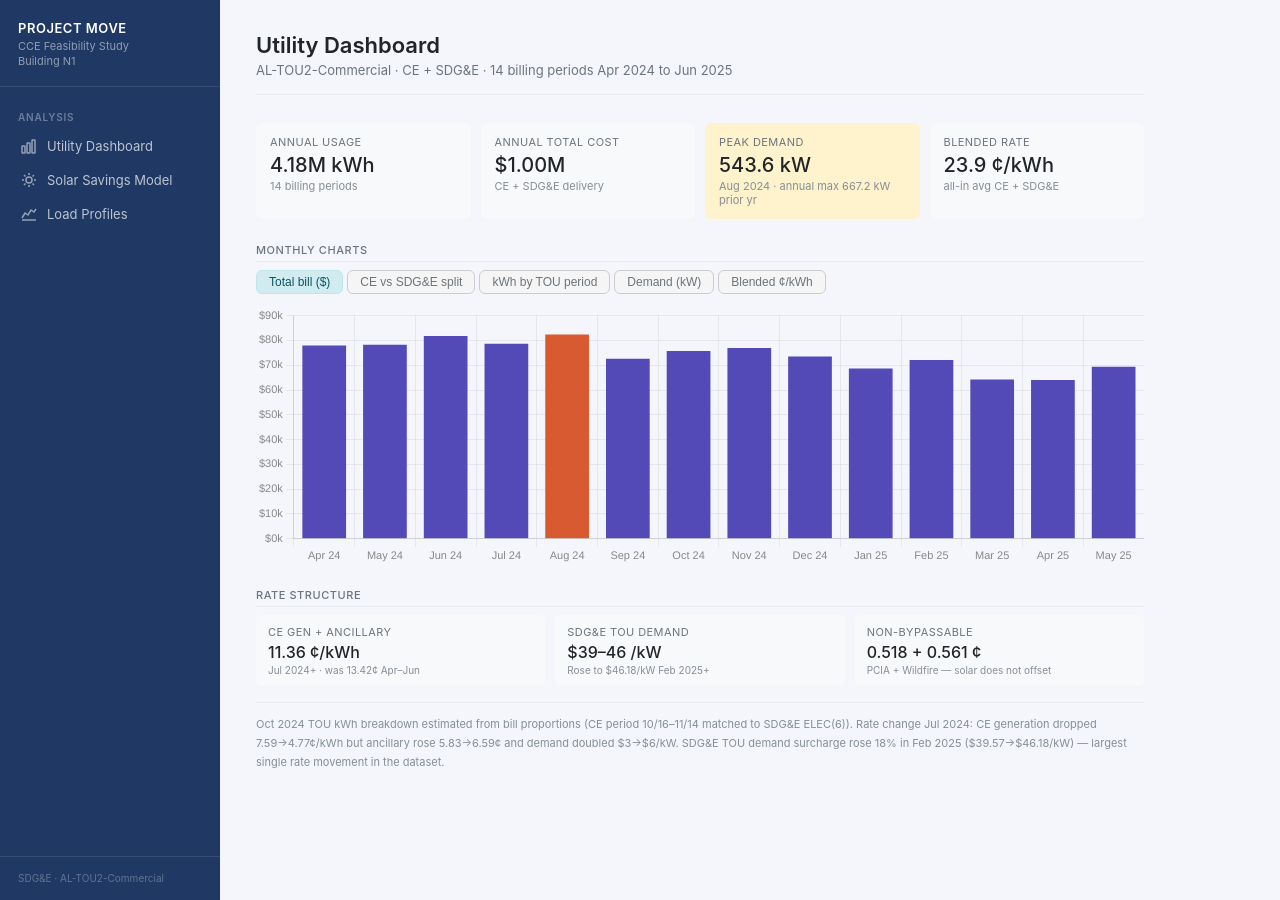
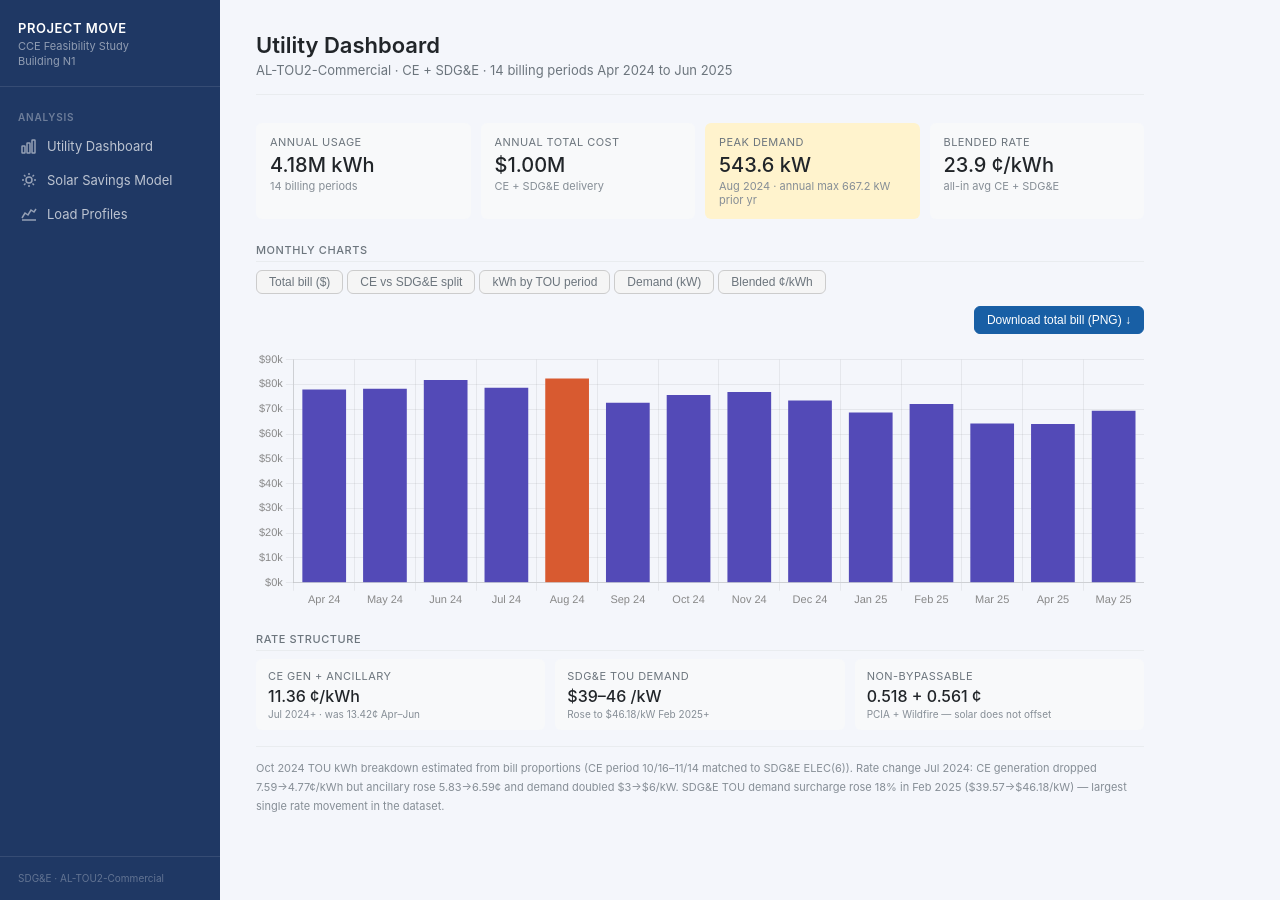
Before and after one commit to kiers-neely/cc-energy, a Jekyll site: the page built from utility-dashboard.html, in a window 1280 px wide. Built offline with Jekyll 4.4.1, drawn with Linux system fonts in a browser that asks for light colours.

Commit message:
utility buttons

```diff
--- a/utility-dashboard.html
+++ b/utility-dashboard.html
@@ -34,6 +34,12 @@ subtitle: "AL-TOU2-Commercial · CE + SDG&E · 14 billing periods Apr 2024 to Ju
   <button class="tab" onclick="show('usage',this)">kWh by TOU period</button>
   <button class="tab" onclick="show('demand',this)">Demand (kW)</button>
   <button class="tab" onclick="show('rate',this)">Blended ¢/kWh</button>
+</div>
+
+<div style="text-align:right;margin-bottom:1rem">
+  <button id="btnDownloadChart" class="tab" style="background:#185FA5;color:#fff;border-color:#185FA5;font-size:12px;padding:6px 12px">
+    Download total bill (PNG) ↓
+  </button>
 </div>
 
 <div id="pnl-cost">
@@ -125,12 +131,101 @@ subtitle: "AL-TOU2-Commercial · CE + SDG&E · 14 billing periods Apr 2024 to Ju
   function initRate(){mkChart('cRate',{type:'line',data:{labels,datasets:[{label:'Blended ¢/kWh',data:rate,borderColor:'#534AB7',backgroundColor:'transparent',tension:.3,pointRadius:4,borderWidth:2,pointStyle:'circle'}]},options:{...base,plugins:{legend:{display:false},tooltip:{callbacks:{label:c=>c.parsed.y.toFixed(2)+'¢/kWh'}}},scales:{...base.scales,y:{...base.scales.y,min:20,max:28,ticks:{...base.scales.y.ticks,callback:v=>v+'¢'}}}}});}
   const inits={cost:initCost,split:initSplit,usage:initUsage,demand:initDemand,rate:initRate};
   const inited={};
+
+  // Download function for individual charts
+  function downloadChart(canvasId, title, legendItems) {
+    const canvas = document.getElementById(canvasId);
+
+    // 1. Setup a temporary canvas with extra height for title and legend
+    const tempCanvas = document.createElement('canvas');
+    const padding = 60; // Space for Title
+    const legendSpace = 40; // Space for Legend at bottom
+    tempCanvas.width = canvas.width;
+    tempCanvas.height = canvas.height + padding + legendSpace;
+    const tempCtx = tempCanvas.getContext('2d');
+
+    // 2. Background
+    tempCtx.fillStyle = '#FFFFFF';
+    tempCtx.fillRect(0, 0, tempCanvas.width, tempCanvas.height);
+
+    // 3. Draw Title
+    tempCtx.fillStyle = '#185FA5';
+    tempCtx.font = 'bold 18px sans-serif';
+    tempCtx.fillText(title, 20, 30);
+
+    // 4. Draw the Chart itself
+    tempCtx.drawImage(canvas, 0, padding);
+
+    // 5. Draw Legend
+    const legendY = tempCanvas.height - 25;
+    tempCtx.font = '11px sans-serif';
+
+    function drawLegendItem(label, color, x, isDashed = false) {
+      tempCtx.fillStyle = color;
+      if (isDashed) {
+        tempCtx.setLineDash([3, 2]);
+        tempCtx.strokeStyle = color;
+        tempCtx.strokeRect(x, legendY - 8, 12, 12);
+        tempCtx.setLineDash([]);
+      } else {
+        tempCtx.fillRect(x, legendY - 8, 12, 12);
+      }
+      tempCtx.fillStyle = '#333';
+      tempCtx.fillText(label, x + 18, legendY + 2);
+      return x + tempCtx.measureText(label).width + 40;
+    }
+
+    let nextX = 20;
+    legendItems.forEach(item => {
+      nextX = drawLegendItem(item.label, item.color, nextX, item.dashed);
+    });
+
+    // 6. Final Export
+    const link = document.createElement('a');
+    link.download = `Utility-Dashboard-${title.replace(/\s+/g, '-')}.png`;
+    link.href = tempCanvas.toDataURL('image/png');
+    link.click();
+  }
+
   function show(name,btn){
     ['cost','split','usage','demand','rate'].forEach(n=>{document.getElementById('pnl-'+n).style.display=n===name?'block':'none';});
     document.querySelectorAll('.tab').forEach(t=>t.classList.remove('on-blue'));
     if(btn)btn.classList.add('on-blue');
     if(!inited[name]){inits[name]();inited[name]=true;}
+
+    // Update download button
+    const downloadBtn = document.getElementById('btnDownloadChart');
+    if(name === 'cost'){
+      downloadBtn.textContent = 'Download total bill (PNG) ↓';
+      downloadBtn.onclick = () => downloadChart('cCost', 'Total Bill ($)', [
+        {label: 'Total bill', color: '#534AB7'}
+      ]);
+    } else if(name === 'split'){
+      downloadBtn.textContent = 'Download CE vs SDG&E split (PNG) ↓';
+      downloadBtn.onclick = () => downloadChart('cSplit', 'CE vs SDG&E Cost Split', [
+        {label: 'SDG&E delivery', color: '#185FA5'},
+        {label: 'CE generation', color: '#534AB7'}
+      ]);
+    } else if(name === 'usage'){
+      downloadBtn.textContent = 'Download kWh by TOU period (PNG) ↓';
+      downloadBtn.onclick = () => downloadChart('cUsage', 'kWh by TOU Period', [
+        {label: 'On-peak', color: '#185FA5'},
+        {label: 'Off-peak', color: '#73726c'},
+        {label: 'Super off-peak', color: '#B5D4F4'}
+      ]);
+    } else if(name === 'demand'){
+      downloadBtn.textContent = 'Download demand (PNG) ↓';
+      downloadBtn.onclick = () => downloadChart('cDemand', 'Monthly Peak Demand', [
+        {label: 'Max monthly demand', color: '#D85A30'},
+        {label: 'CE billed demand', color: '#0F6E56', dashed: true}
+      ]);
+    } else if(name === 'rate'){
+      downloadBtn.textContent = 'Download blended ¢/kWh (PNG) ↓';
+      downloadBtn.onclick = () => downloadChart('cRate', 'Blended ¢/kWh', [
+        {label: 'Blended all-in ¢/kWh', color: '#534AB7'}
+      ]);
+    }
   }
   window.show=show;
-  setTimeout(()=>{inits.cost();inited.cost=true;},120);
+  setTimeout(()=>{show('cost');},120);
 </script>
```
